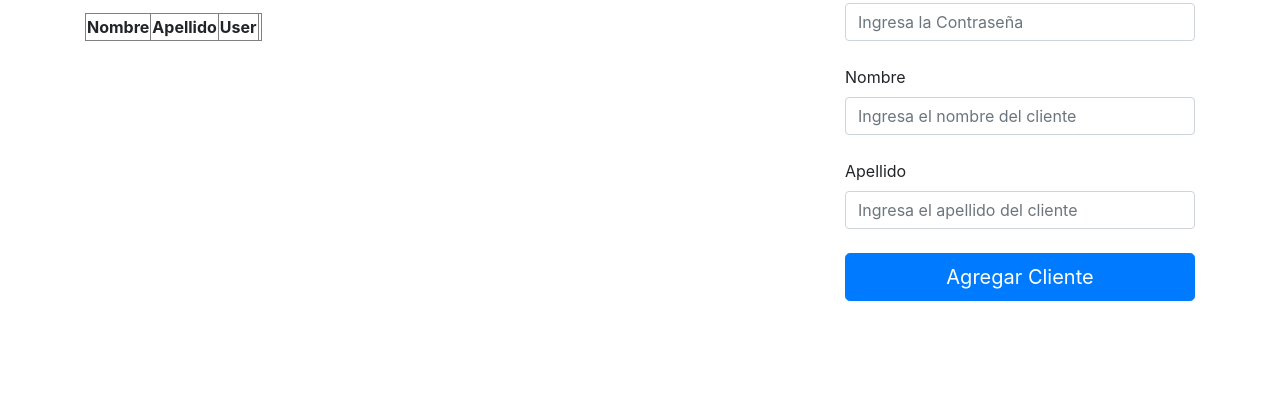
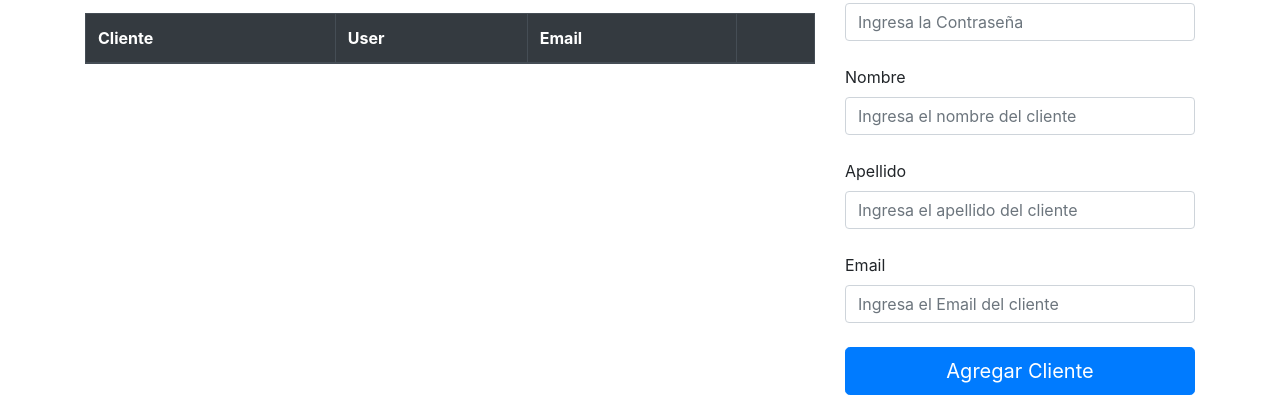
Before and after one commit to alexlecco/springbank, a website built with webpack: page src/admin.html in a window 1280 px wide. Shown: the part 397-808 px from the top of the page. Built offline with nearby package versions, Linux system fonts and the light colour scheme.

Commit message:
modificaciones en el panel del administrador.

```diff
--- a/src/admin.html
+++ b/src/admin.html
@@ -76,23 +76,29 @@
             <p>Lorem, ipsum dolor sit amet consectetur adipisicing elit. Reprehenderit voluptate, quia odit eius reiciendis illum. Quisquam, distinctio vel, eos, quasi reiciendis labore nihil laudantium delectus recusandae nulla fugit soluta vero!</p>
 
 
+
+            <div id="tabla_clientes">
             <h2>Lista de Clientes para aprobar</h2>
 
             <p>
 
-                <table border="1">
+                <table class="table table-bordered table-dark">
                     <thead>
                       <tr>
-                        <th> Nombre </th>
-                        <th> Apellido </th>
+                        <th> Cliente </th>
                         <th> User </th>
-                        <th>  </th>
+                        <th> Email </th>
+                        <th> </th>
                       </tr>
                     </thead>
+
                     <tbody id="body"></tbody>
-                  </table>
+
+                </table>
 
             </p>
+
+          </div>
 
         </div>
 
@@ -101,7 +107,7 @@
                 <h2>Creacion de Usuarios</h2>
                 <p>Sistema manual de creacion de cuentas de usuario de Sprin BANK.</p>
                 <p>
-                        <form class="form-signin" action="#" method="post" id="formularioRegistracionManual" >
+                        <form class="form-signin" action="#!" id="formularioRegistracionManual" >
 
                         <label for="var_login_user" >Nombre de usuario</label>
                         <input type="text" id="var_login_user" name="var_login_user" class="form-control" placeholder="Ingresa el nombre de Usuario" required >
@@ -117,6 +123,10 @@
                         <br>
                         <label for="var_login_apellido" >Apellido</label>
                         <input type="text" id="var_login_apellido" name="var_login_apellido" class="form-control" placeholder="Ingresa el apellido del cliente" required >
+
+                        <br>
+                        <label for="var_login_email" >Email</label>
+                        <input type="email" id="var_login_email" name="var_login_email" class="form-control" placeholder="Ingresa el Email del cliente" required >
 
                         <br>
                         <button id="boton_admin_crea_usuario" class="btn btn-lg btn-primary btn-block" type="submit">Agregar Cliente</button>
```
Also changed, not shown: src/js/admin.js (+27 -4 lines).
